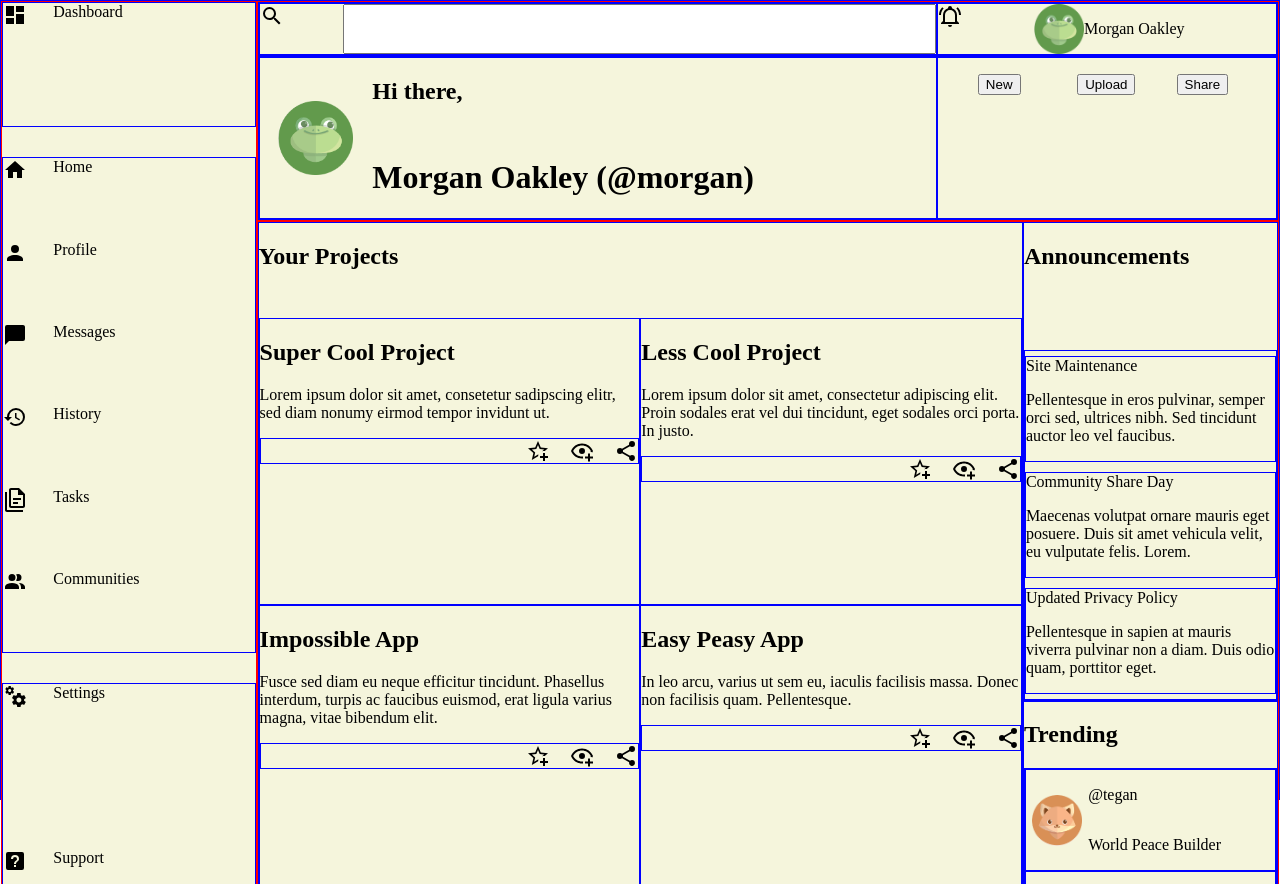
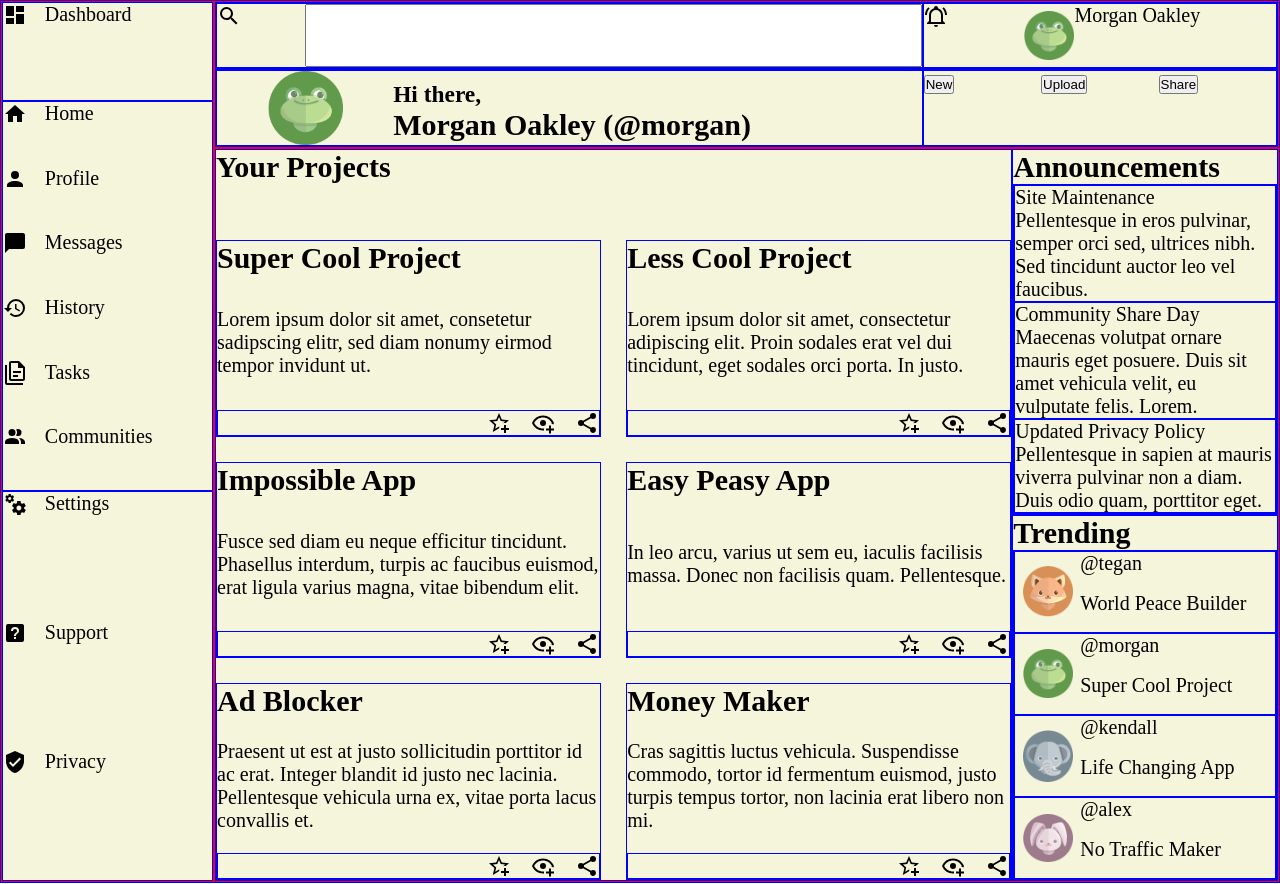
Before and after one commit to GGihan/admin-dashboard, a plain HTML site: page index.html in a window 1280 px wide. Shown: the top 884 px of the page. Drawn offline with Linux system fonts and the light colour scheme.

Commit message:
Fix layout (finally...)

```diff
--- a/index.html
+++ b/index.html
@@ -63,8 +63,8 @@
             <div class="bottom">
                 <div class="profile-card">
                     <img src="images/profile-icons/frog.png" alt="frog">
-                    <h2>Hi there,</h2>
-                    <h1>Morgan Oakley (@morgan)</h1>
+                    <h3>Hi there,</h3>
+                    <h2>Morgan Oakley (@morgan)</h2>
                 </div>
 
                 <div class="nav">
--- a/styles.css
+++ b/styles.css
@@ -1,6 +1,13 @@
+* {
+    margin: 0;
+    padding: 0;
+}
+
 body {
-    max-height: 100vh;
-    margin: 0;
+    min-height: 100vh;
+    width: 100%;
+
+    font-size: 20px;
     display: flex;
 }
 
@@ -38,7 +45,7 @@ img {
 
 .container {
     display: grid;
-    grid-template: 1fr 5fr / 1fr 4fr;
+    grid-template: 1fr 5fr / 1fr 5fr;
 }
 
 .sidebar {
@@ -46,7 +53,6 @@ img {
 
     display: flex;
     flex-direction: column;
-    gap: 30px;
 }
 
 .sidebar .dashboard,
@@ -118,7 +124,7 @@ img {
     flex: 2;
 
     display: grid;
-    grid-template: 1fr 1fr / 1fr 5fr;
+    grid-template: 1fr 1fr / 1fr 3fr;
 }
 
 .profile-card img {
@@ -128,11 +134,11 @@ img {
     justify-self: center;
 }
 
-.profile-card h2 {
-
+.profile-card h3 {
+    align-self: flex-end;
 }
 
-.profile-card h1 {
+.profile-card h2 {
 
 }
 
@@ -151,6 +157,7 @@ img {
 .main {
     display: grid;
     grid-template: 1fr 1fr / 3fr 1fr;
+
 }
 
 .main .projects {
@@ -158,6 +165,7 @@ img {
 
     display: grid;
     grid-template: 1fr repeat(3, 3fr) / 1fr 1fr;
+    gap: 25px;
 }
 
 .projects > h2 {
@@ -165,7 +173,11 @@ img {
 }
 
 .projects .card {
-
+    min-height: 100px;
+    min-width: 300px;
+    display: flex;
+    flex-direction: column;
+    justify-content: space-between;
 }
 
 .card .quick-bar {
@@ -185,7 +197,7 @@ img {
 }
 
 .announcements .sections {
-    flex: 4;
+    flex: 6;
 
     display: flex;
     flex-direction: column;
@@ -200,7 +212,7 @@ img {
 }
 
 .trending > h2 {
-    flex: 1;
+
 }
 
 .trending .users {
@@ -213,6 +225,8 @@ img {
 .trending .user {
     display: grid;
     grid-template: 1fr 1fr / 1fr 3fr ;
+
+    flex: 1;
 }
 
 .user img {
@@ -220,4 +234,6 @@ img {
 
     align-self: center;
     justify-self: center;
+
+    width: 50px;
 }
```
